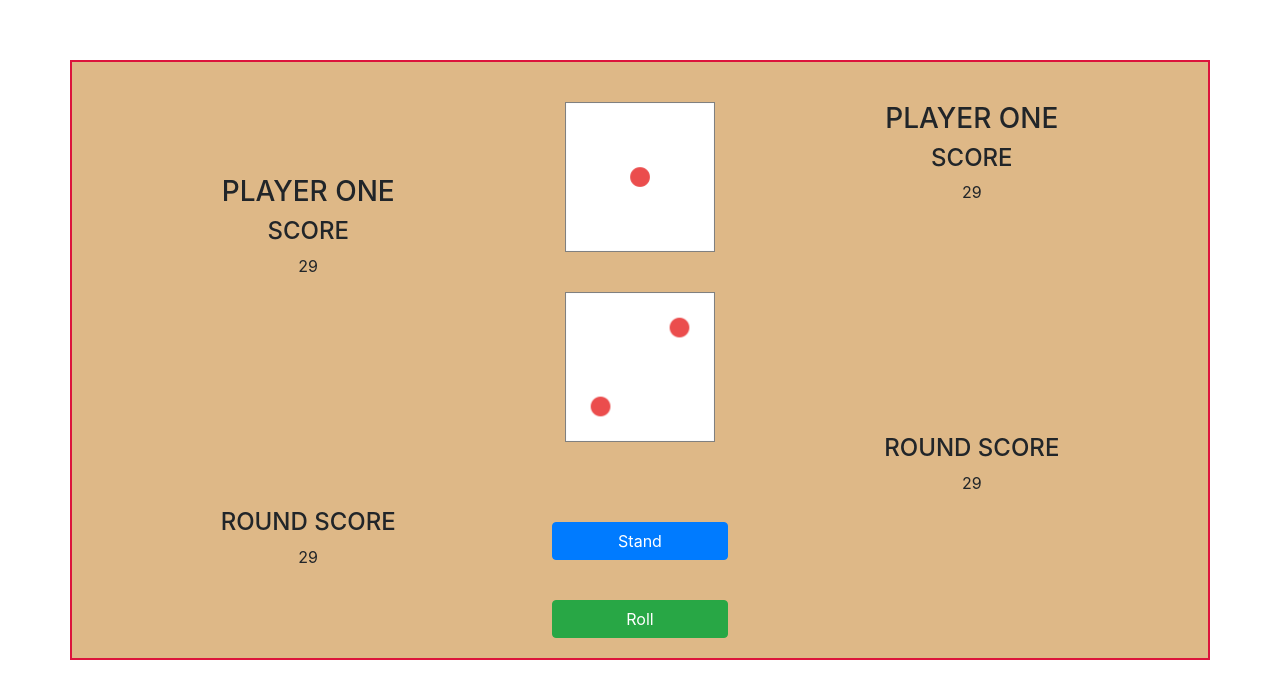
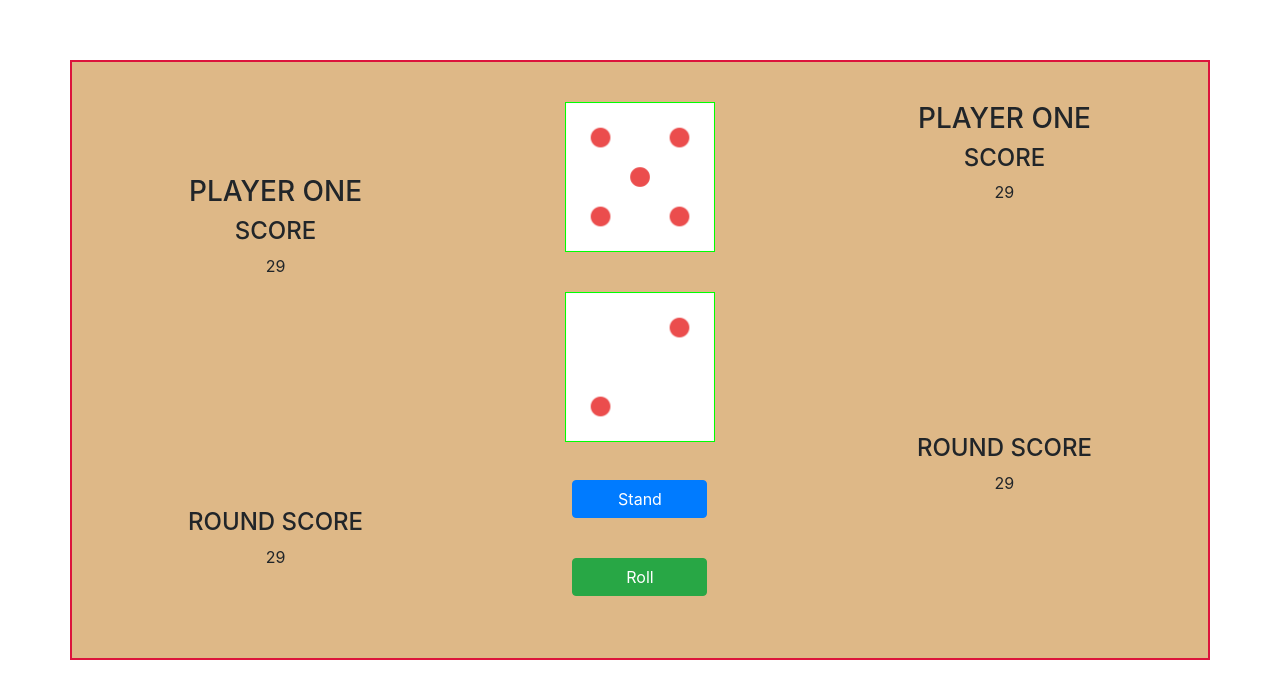
Before and after one commit to PhoenixWings7/dice-game-js, a Flask app: template templates/game.html in a window 1280 px wide. Shown: the top 699 px of the page. Run offline with Flask 2, Linux system fonts and the light colour scheme; the template is opened without the code that fills it, so the values that code supplies are empty; some libraries are stand-ins or nearby versions.

Commit message:
added the absolute position for buttons

```diff
--- a/static/css/game.css
+++ b/static/css/game.css
@@ -2,14 +2,15 @@
     margin: 0;
     padding: 0;
     box-sizing: border-box;
+
 }
-
 .image {
     height: 150px;
     display: block;
 }
 
 .container {
+    max-width: 940px;
     background-color: burlywood;
     margin-top: 60px;
     height: 600px;
@@ -21,7 +22,7 @@
     text-align: center;
     text-transform: uppercase;
     /* border: solid 2px lime ; */
-    flex: 2;
+    flex-basis: 2;
     order: 1;
     align-content: center;
 }
@@ -29,32 +30,41 @@
     text-align: center;
     text-transform: uppercase;
     /* border: 2px lime solid; */
-    flex: 2;
+    flex-basis: 2;
     order: 3;
 
 }
 .img-btns {
     /* border: 2px crimson solid; */
-    flex: 1;
+    flex-basis: 1;
     order: 2;
     display: flex;
     flex-direction: column;
+    justify-content: start;
 }
 
 .images {
+    /* position: relative; */
+    /* display: none; */
     order: 1;
 }
 .buttons {
+    position: absolute;
+    top: 400px;
+    margin-top: 40px;
+    width: 150px;
+    margin-right: auto;
+    margin-left: auto;
     order: 2;
 }
 .buttons .btn {
     display: block;
-    width: 80%;
     margin: 40px auto;
+    width: 90%;
 }
 .images .image {
     margin: 40px auto;
-    border: solid 1px gray;
+    border: solid 1px lime;
 }
 
 .content {
--- a/templates/game.html
+++ b/templates/game.html
@@ -40,7 +40,7 @@
 
         <div class="img-btns">
             <div class="images">
-            <img src="../static/images/1.png" alt="one" class="image">
+                <img src="../static/images/5.png" alt="one" class="image">
                 <img src="../static/images/2.png" alt="two" class="image">
             </div>
             <div class="buttons">
@@ -48,11 +48,6 @@
                 <button class="btn btn-success">Roll</button>
             </div>
         </div>
-
-
-
-
-
     </div>
 <body>
 
```
Lines whose indentation alone changed are shown as unchanged.
